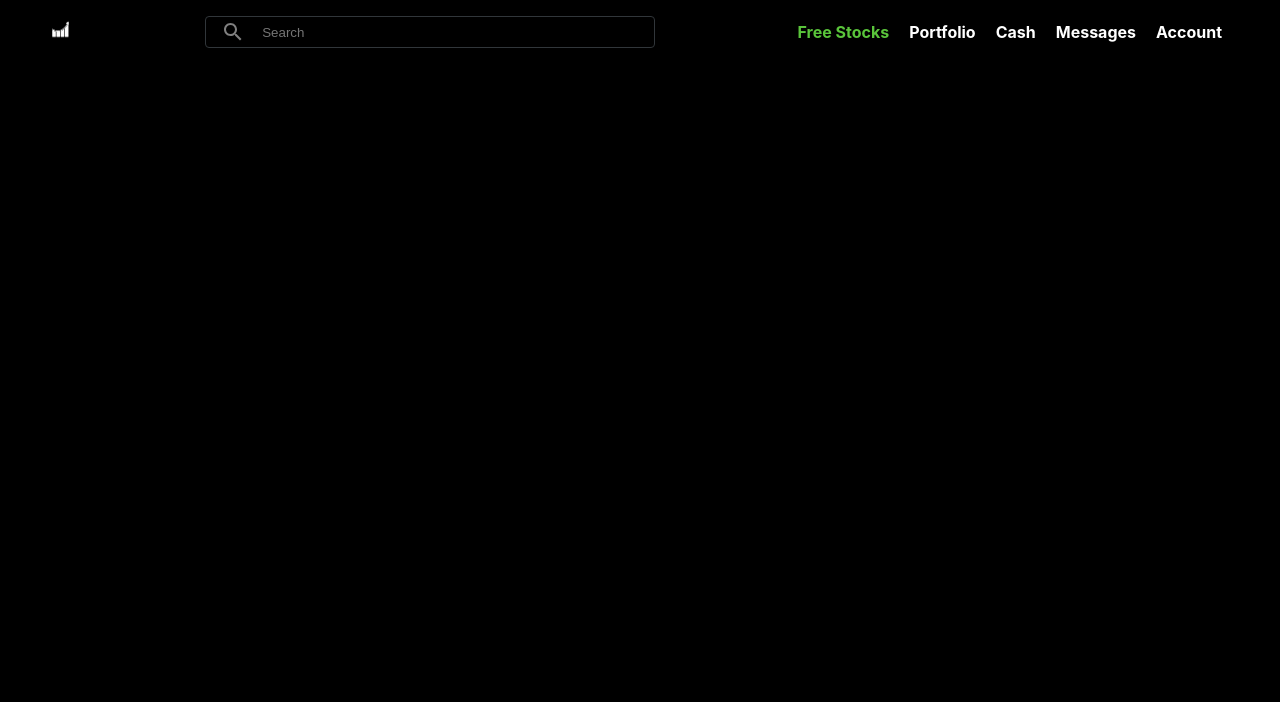
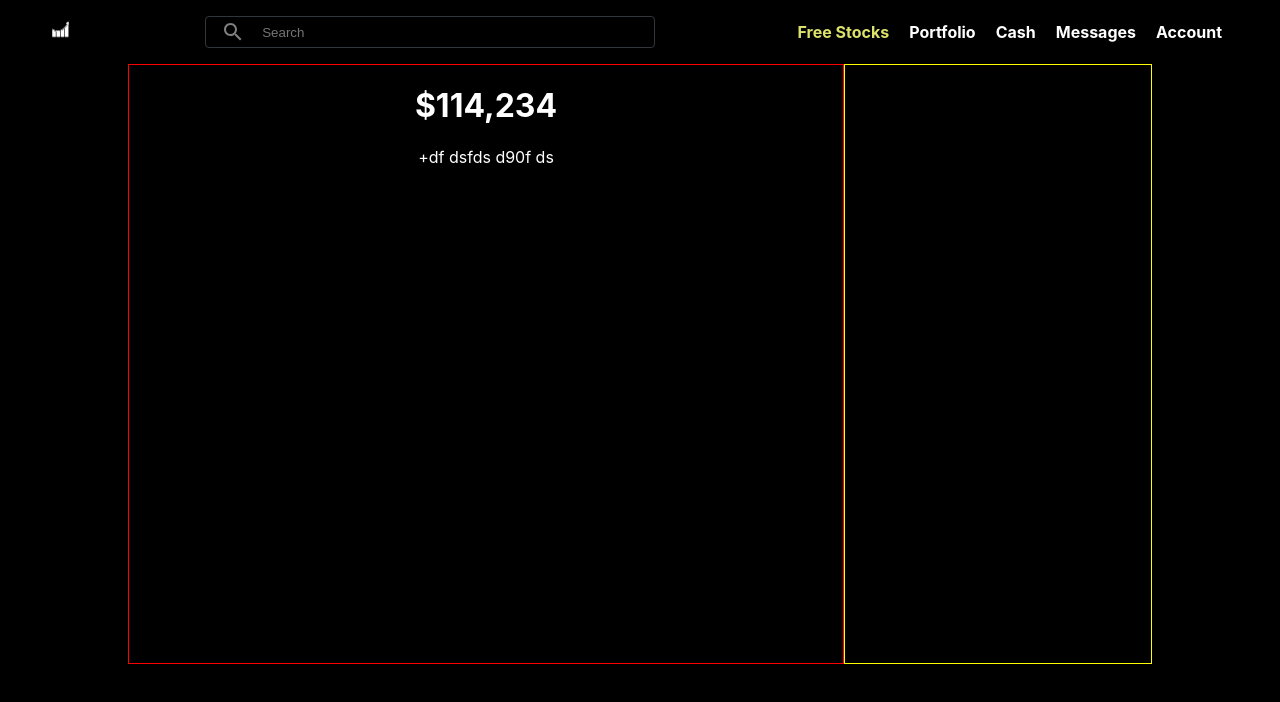
Before and after one commit to umaarabdullah/stock-monitor-app, a React (Create React App) app: page / in a window 1280 px wide. Shown: the top 702 px of the page. Built offline with nearby package versions, Linux system fonts and the light colour scheme.

Commit message:
Header-Container-Done

```diff
--- a/src/App.css
+++ b/src/App.css
@@ -4,6 +4,19 @@
 
 body {
   background-color: black;
+}
+
+.app_body {
+  width: 100%;
+  height: 600px;
+  display: flex;
+  justify-content: center;
+}
+
+.app_container {
+  width: 1024px;
+  height: 100%;
+  display: flex;
 }
 
 .App-logo {
--- a/src/App.js
+++ b/src/App.js
@@ -1,6 +1,8 @@
 import logo from './logo.svg';
 import './App.css';
 import Header from './Header';
+import NewsFeed from './NewsFeed';
+import Stats from './Stats';
 
 function App() {
   return (
@@ -9,7 +11,10 @@
         <Header />
       </div>
       <div className='app_body'>
-
+        <div className='app_container'>
+          <NewsFeed />
+          <Stats />
+        </div>
       </div>
     </div>
   );
--- a/src/Header.css
+++ b/src/Header.css
@@ -64,9 +64,9 @@
 
 .header_menuItems a:hover,
 .header_menuItems a:active {
-    color: #5AC53B;
+    color: #dde26a ;
 }
 
 a:first-of-type {
-    color: #5AC53B;
+    color: #dde26a ;
 }
--- a/src/Header.js
+++ b/src/Header.js
@@ -7,15 +7,18 @@
 function Header() {
   return (
     <div className='header_wrapper'>
+
         <div className='header_logo'>
             <img src={Logo} width={25} />
         </div>
+
         <div className='header_search'>
             <div className='header_searchContainer'>
                 <Search className='header_searchIcon' />
                 <input className='header_searchInput' placeholder='Search' type="text" />
             </div>
         </div>
+
         <div className='header_menuItems'>
             <a href='#'>Free Stocks</a>
             <a href='#'>Portfolio</a>
@@ -23,6 +26,7 @@
             <a href='#'>Messages</a>
             <a href='#'>Account</a>
         </div>
+
     </div>
   )
 }
--- /dev/null
+++ b/src/NewsFeed.css
@@ -0,0 +1,5 @@
+.newsfeed {
+    border: 1px solid red;
+    flex: 0.7;
+    color: white
+}
--- /dev/null
+++ b/src/NewsFeed.js
@@ -0,0 +1,19 @@
+import React from 'react'
+import './NewsFeed.css'
+
+function NewsFeed() {
+  return (
+    <div className='newsfeed'>
+        <div className='newsfeed_container'>
+          <div className='newsfeed_chartSection'>
+            <div className='newsfeed_portfolio'>
+              <h1>$114,234</h1>
+              <p> +df dsfds d90f ds </p>
+            </div>
+          </div>
+        </div>
+    </div>
+  )
+}
+
+export default NewsFeed
--- /dev/null
+++ b/src/Stats.css
@@ -0,0 +1,4 @@
+.stats {
+    border: 1px solid yellow;
+    flex: 0.3;
+}
--- /dev/null
+++ b/src/Stats.js
@@ -0,0 +1,14 @@
+import React from 'react'
+import './Stats.css'
+
+function Stats() {
+  return (
+    <div className='stats'>
+        <div className='stats_container'>
+
+        </div>
+    </div>
+  )
+}
+
+export default Stats
```
